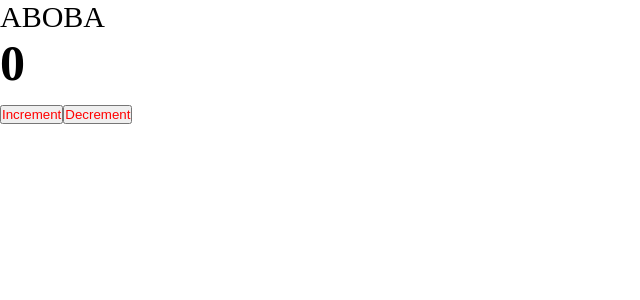
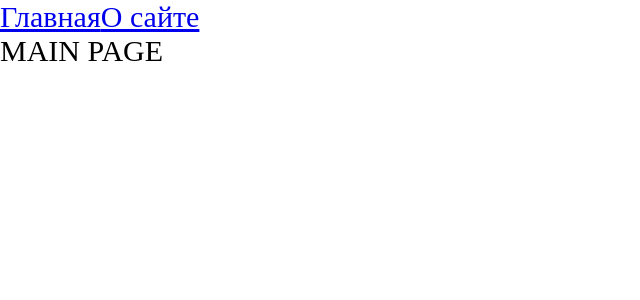
Before and after one commit to etoyadadaya/social-network, a React app: page / in a window 1280 px wide. Shown: the top 300 px of the page, without its empty margins (0-640 px from the left). Built offline with nearby package versions, Linux system fonts and the light colour scheme.

Commit message:
routing, code splitting, lazy, suspence

```diff
--- a/package.json
+++ b/package.json
@@ -23,6 +23,7 @@
     "@types/node": "^17.0.21",
     "@types/react": "^17.0.30",
     "@types/react-dom": "^17.0.11",
+    "@types/react-router-dom": "^5.3.3",
     "@types/webpack": "^5.28.0",
     "@types/webpack-dev-server": "^4.7.2",
     "css-loader": "^6.6.0",
@@ -40,6 +41,7 @@
   },
   "dependencies": {
     "react": "^17.0.2",
-    "react-dom": "^17.0.2"
+    "react-dom": "^17.0.2",
+    "react-router-dom": "^6.2.1"
   }
 }
--- a/src/App.tsx
+++ b/src/App.tsx
@@ -1,12 +1,21 @@
-import React from 'react';
-import Counter from "./components/Counter";
+import React, {Suspense} from 'react';
+import {Link, Route, Routes} from 'react-router-dom';
 import './index.scss';
+import {MainPageAsync} from "./pages/MainPage/MainPage.async";
+import {AboutPageAsync} from "./pages/AboutPage/AboutPage.async";
 
 const App = () => {
     return (
         <div className="app">
-            ABOBA
-            <Counter />
+            <Link to={'/'}>Главная</Link>
+            <Link to={'/about'}>О сайте</Link>
+
+            <Suspense fallback={<div>Loading...</div>}>
+                <Routes>
+                    <Route path={'/'} element={<MainPageAsync />}/>
+                    <Route path={'/about'} element={<AboutPageAsync />}/>
+                </Routes>
+            </Suspense>
         </div>
     );
 };
--- a/src/index.tsx
+++ b/src/index.tsx
@@ -1,7 +1,10 @@
 import {render} from "react-dom";
 import App from "./App";
+import {BrowserRouter} from "react-router-dom";
 
 render(
-    <App />,
+    <BrowserRouter>
+        <App />
+    </BrowserRouter>,
     document.getElementById('root')
 )
--- /dev/null
+++ b/src/pages/AboutPage/AboutPage.async.tsx
@@ -0,0 +1,3 @@
+import {lazy} from "react";
+
+export const AboutPageAsync = lazy(() => import('./AboutPage'));
--- /dev/null
+++ b/src/pages/AboutPage/AboutPage.tsx
@@ -0,0 +1,11 @@
+import React from 'react';
+
+const AboutPage = () => {
+    return (
+        <div>
+            ABOUT PAGE
+        </div>
+    );
+};
+
+export default AboutPage;
--- /dev/null
+++ b/src/pages/MainPage/MainPage.async.tsx
@@ -0,0 +1,3 @@
+import {lazy} from "react";
+
+export const MainPageAsync = lazy(() => import('./MainPage'));
--- /dev/null
+++ b/src/pages/MainPage/MainPage.tsx
@@ -0,0 +1,11 @@
+import React from 'react';
+
+const MainPage = () => {
+    return (
+        <div>
+            MAIN PAGE
+        </div>
+    );
+};
+
+export default MainPage;
```
Also changed, not shown: 9 other files (tests, documents, lock files or other folders).
